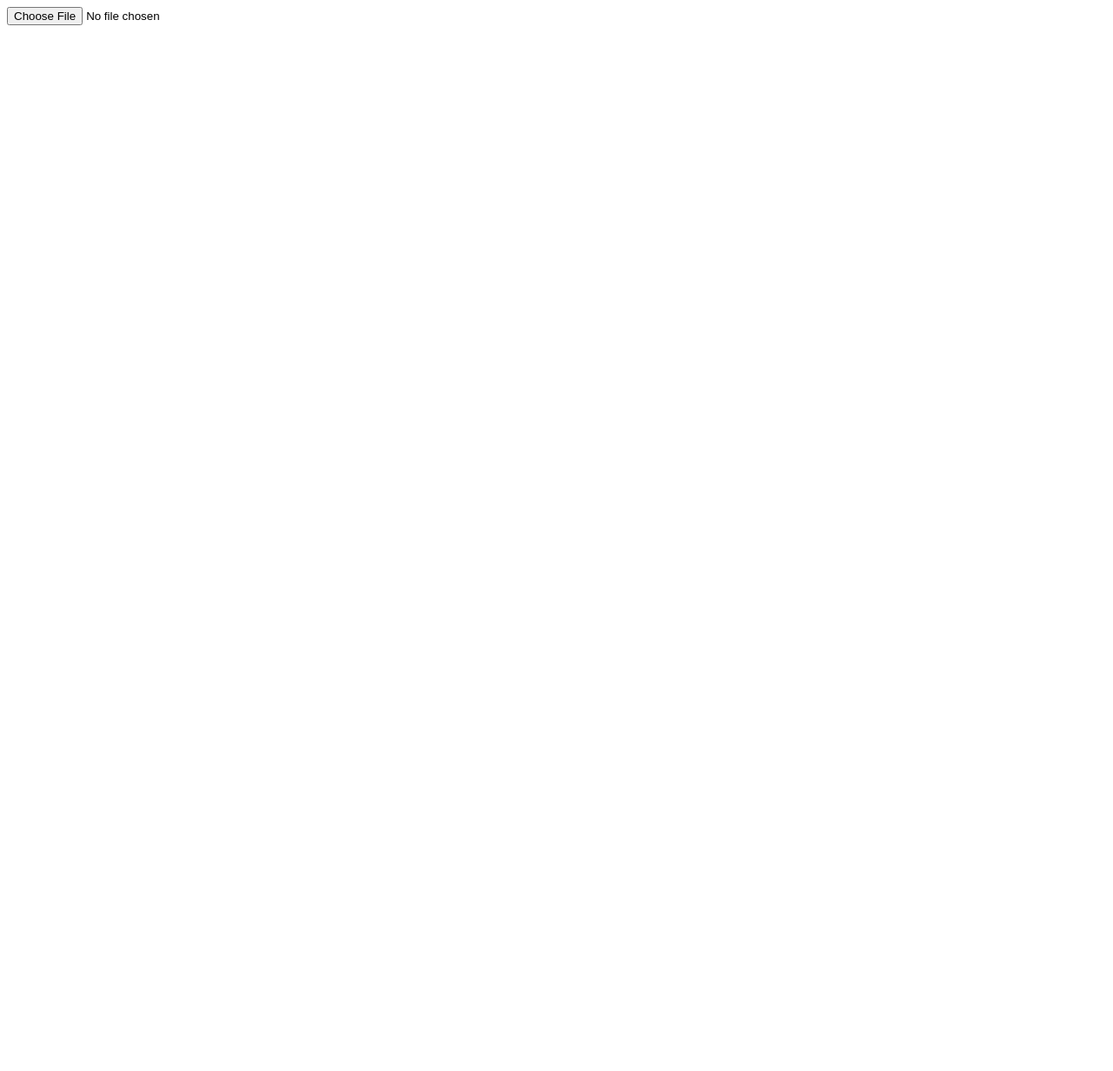
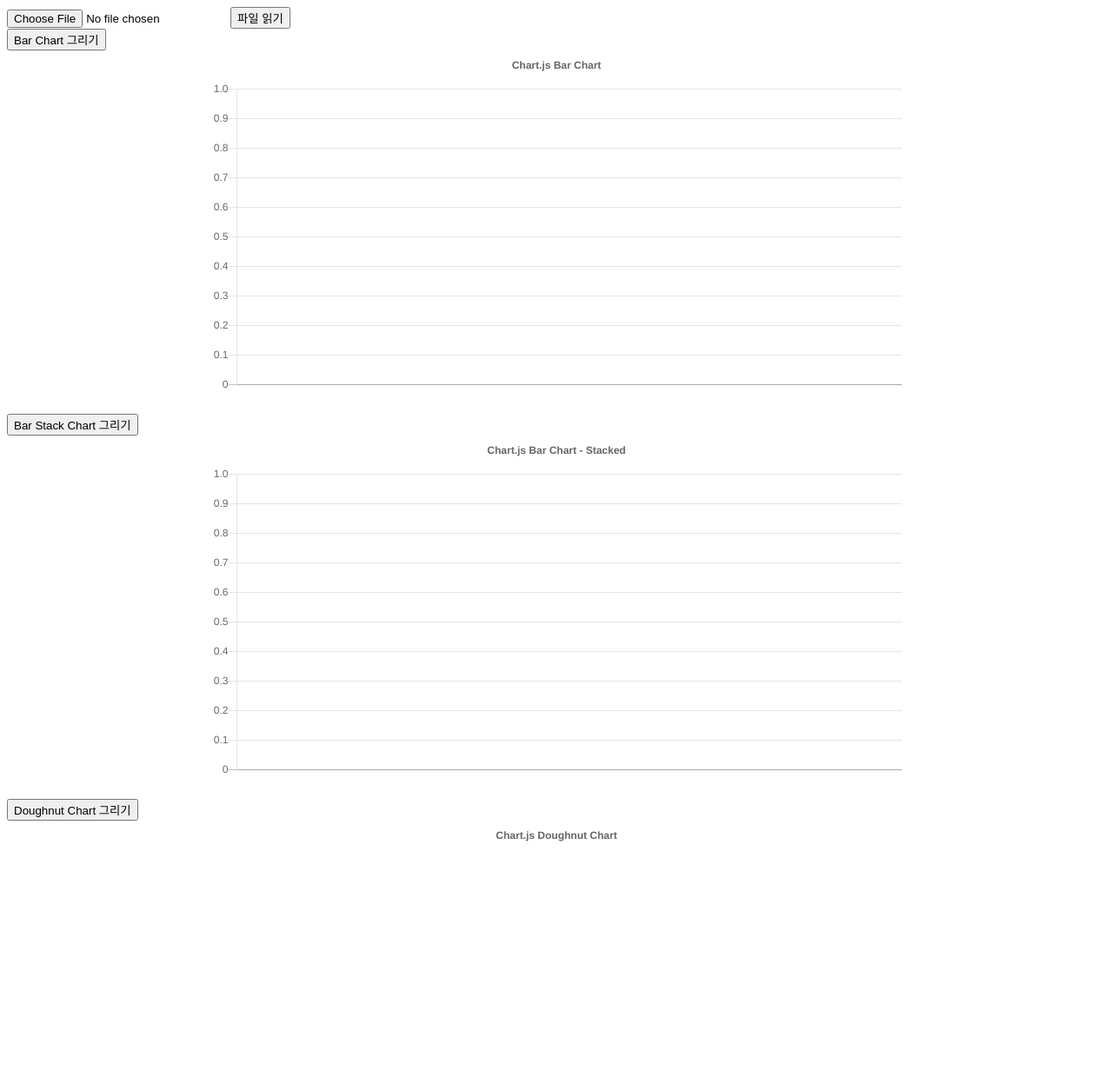
Before and after one commit to Boeing737ng/2018-seoul-edu, a plain HTML site: page accident_map/index.html in a window 1280 px wide. Shown: the whole page at 87% size. Drawn offline with nearby package versions, Linux system fonts and the light colour scheme.

Commit message:
update chart data function

```diff
--- a/accident_map/index.html
+++ b/accident_map/index.html
@@ -2,7 +2,7 @@
 <html lang="en">
 <head>
     <!-- <meta charset="UTF-8"> -->
-    <meta charset="EUC-KR">
+    <meta charset="UTF-8">
     <meta name="viewport" content="width=device-width, initial-scale=1.0">
     <meta http-equiv="X-UA-Compatible" content="ie=edge">
     <title>Document</title>
@@ -10,16 +10,22 @@
     <script src="https://cdnjs.cloudflare.com/ajax/libs/Chart.js/2.4.0/Chart.min.js"></script>
 </head>
 <body>
-    <input type="file" id="input-csv" onchange="uploadFile(this.files)" accept=".csv">
-    <!-- <div id="map" style="width:500px;height:600px;"></div> -->
+    <input type="file" id="input-csv" accept=".csv">
+    <button onclick="setCurrentCSVData()">파일 읽기</button>
+    <br>
+    <button onclick="updateBarChart()">Bar Chart 그리기</button>
     <div class="chart-container" style="position: relative; height:400px; width:800px; margin:auto">
-        <canvas id="chart"></canvas>
+        <canvas id="bar-chart"></canvas>
     </div>
+    <br>
+    <button onclick="updateBarStackChart()">Bar Stack Chart 그리기</button>
     <div class="chart-container" style="position: relative; height:400px; width:800px; margin:auto">
-        <canvas id="chart2"></canvas>
+        <canvas id="bar-stack-chart"></canvas>
     </div>
+    <br>
+    <button onclick="updateDoughnutChart()">Doughnut Chart 그리기</button>
     <div class="chart-container" style="position: relative; height:400px; width:400px; margin:auto">
-        <canvas id="chart3"></canvas>
+        <canvas id="doughnut-chart"></canvas>
     </div>
 </body>
 <!--  -->
--- a/accident_map/scripts/main2.js
+++ b/accident_map/scripts/main2.js
@@ -7,20 +7,34 @@ var SLANDER_NUM = 4;
 var LIGHT_INJURY_NUM = 5;
 var REPORTED_INJURY_NUM = 6;
 
-function uploadFile(file) {
-	var reader = new FileReader();
-	var coordinate;
-	reader.readAsText(file[0]);
-	reader.onload = function (e) {
-		var rows = e.target.result.split("\n");
-		console.log(rows);
+$(document).ready(
+    function() {
+        createBarChart();
+        createBarStackChart();
+        createDoughnutChart();
     }
+);
+
+function pFileReader(file){
+    return new Promise((resolve, reject) => {
+        var fr = new FileReader();
+        fr.readAsText(file);
+        fr.onload = function (e) {
+            var rows = fr.result.split("\n").slice(1)
+            for(var key in rows){
+                rows[key] = rows[key].split(",");
             }
+            resolve(rows);
+        }
+    });
+}
+
 function setCurrentCSVData(){
     csvData = $("#input-csv")[0].files[0];
 
     pFileReader(csvData).then(function(success){
         curCSVData = success;
+        alert("파일 읽기 완료");
     });
 }
 
@@ -78,32 +92,9 @@ function getReportedInjuryNumList(){
     return reportedInjuryNumList;
 }
 
-function pFileReader(file){
-    return new Promise((resolve, reject) => {
-        var fr = new FileReader();
-        fr.readAsText(file);
-        fr.onload = function (e) {
-            var rows = fr.result.split("\n").slice(1)
-            for(var key in rows){
-                rows[key] = rows[key].split(",");
-            }
-            resolve(rows);
-        }
-    });
-}
-
-function createChart(){
-    var ctx = document.getElementById("chart");
-    var myChart = new Chart(ctx, {
+var barData = {
     type: 'bar',
-        data: {
-            labels: getRandomLabelList(5),
-            datasets: [{
-                label: 'OCCURRENCE_NUM',
-                data: getRandomList(5),
-                backgroundColor: "rgb(255, 0, 0)"
-            }]
-        },
+    data: {},
     options: {
         responsive: true,
         legend: {
@@ -114,34 +105,28 @@ function createChart(){
             text: 'Chart.js Bar Chart'
         }
     }
-    });
 }
 
-function createChart2() {
-    var ctx = document.getElementById('chart2').getContext('2d');
-    window.myBar = new Chart(ctx, {
-        type: 'bar',
-        data: {
+function createBarChart(){
+    var ctx = $("#bar-chart")[0].getContext('2d')
+    window.myBarChart = new Chart(ctx, barData);
+}
+
+function updateBarChart(){
+    barData.data = {
         labels: getRandomLabelList(5),
         datasets: [{
-                label: 'Dataset 1',
-                backgroundColor: "rgb(255, 0, 0)",
-                data: getRandomList(5)
-            }, {
-                label: 'Dataset 2',
-                backgroundColor: "rgb(0, 255, 0)",
-                data: getRandomList(5)
-            }, {
-                label: 'Dataset 3',
-                backgroundColor: "rgb(0, 0, 255)",
-                data: getRandomList(5)
-            }, {
-                label: 'Dataset 4',
-                backgroundColor: "rgb(0, 0, 0)",
-                data: getRandomList(5)
+            label: 'DataSet',
+            data: getRandomList(5),
+            backgroundColor: getRandomColorList(1)
         }]
+    };
+    window.myBarChart.update();
+}
 
-        },
+var barStackData = {
+    type: 'bar',
+    data: {},
     options: {
         title: {
             display: true,
@@ -161,27 +146,41 @@ function createChart2() {
             }]
         }
     }
-    });
+}
+
+function createBarStackChart() {
+    var ctx = $("#bar-stack-chart")[0].getContext('2d');
+
+    window.myBarStackChart = new Chart(ctx, barStackData);
 };
 
-function createChart3() {
-    var ctx = document.getElementById('chart3').getContext('2d');
-    window.myBar = new Chart(ctx, {
-        type: 'doughnut',
-        data: {
+function updateBarStackChart(){
+    barStackData.data = {
         labels: getRandomLabelList(5),
         datasets: [{
-                label: 'DataSet 1',
-                data: getRandomList(5),
-                backgroundColor: [
-                    "rgb(0, 255, 255)",
-                    "rgb(255, 0, 0)",
-                    "rgb(0, 255, 0)",
-                    "rgb(0, 0, 255)",
-                    "rgb(255, 255, 0)"
-                ]
+            label: 'Dataset 1',
+            backgroundColor: getRandomColorList(1),
+            data: getRandomList(5)
+        }, {
+            label: 'Dataset 2',
+            backgroundColor: getRandomColorList(1),
+            data: getRandomList(5)
+        }, {
+            label: 'Dataset 3',
+            backgroundColor: getRandomColorList(1),
+            data: getRandomList(5)
+        }, {
+            label: 'Dataset 4',
+            backgroundColor: getRandomColorList(1),
+            data: getRandomList(5)
         }]
-        },
+    };
+    window.myBarStackChart.update();
+}
+
+var doughnutData = {
+    type: 'doughnut',
+    data: {},
     options: {
         responsive: true,
         legend: {
@@ -196,8 +195,25 @@ function createChart3() {
             animateRotate: true
         }
     }
-    });
+}
+
+function createDoughnutChart() {
+    $("#doughnut-chart")[0]
+    var ctx = $("#doughnut-chart")[0].getContext('2d');
+    window.myDoughnutChart = new Chart(ctx, doughnutData);
 };
+
+function updateDoughnutChart(){
+    doughnutData.data = {
+        labels: getRandomLabelList(5),
+        datasets: [{
+            label: 'DataSet 1',
+            data: getRandomList(5),
+            backgroundColor: getRandomColorList(5)
+        }]
+    };
+    window.myDoughnutChart.update();
+}
 
 function getRandomList(n){
     var randomList = [];
@@ -214,3 +230,17 @@ function getRandomLabelList(n){
     }
     return randomLabelList;
 }
+
+function getRandomColorList(n){
+    var randomColorList = [];
+    for(var i = 0; i<n; i++){
+        R = Math.round(Math.random()*255);
+        G = Math.round(Math.random()*255);
+        B = Math.round(Math.random()*255);
+        randomColorList.push("rgb("+R+","+G+","+B+")");
+    }
+    if(randomColorList.length == 1){
+        return randomColorList[0];
+    }
+    return randomColorList;
+}
```
Lines whose indentation alone changed are shown as unchanged.
